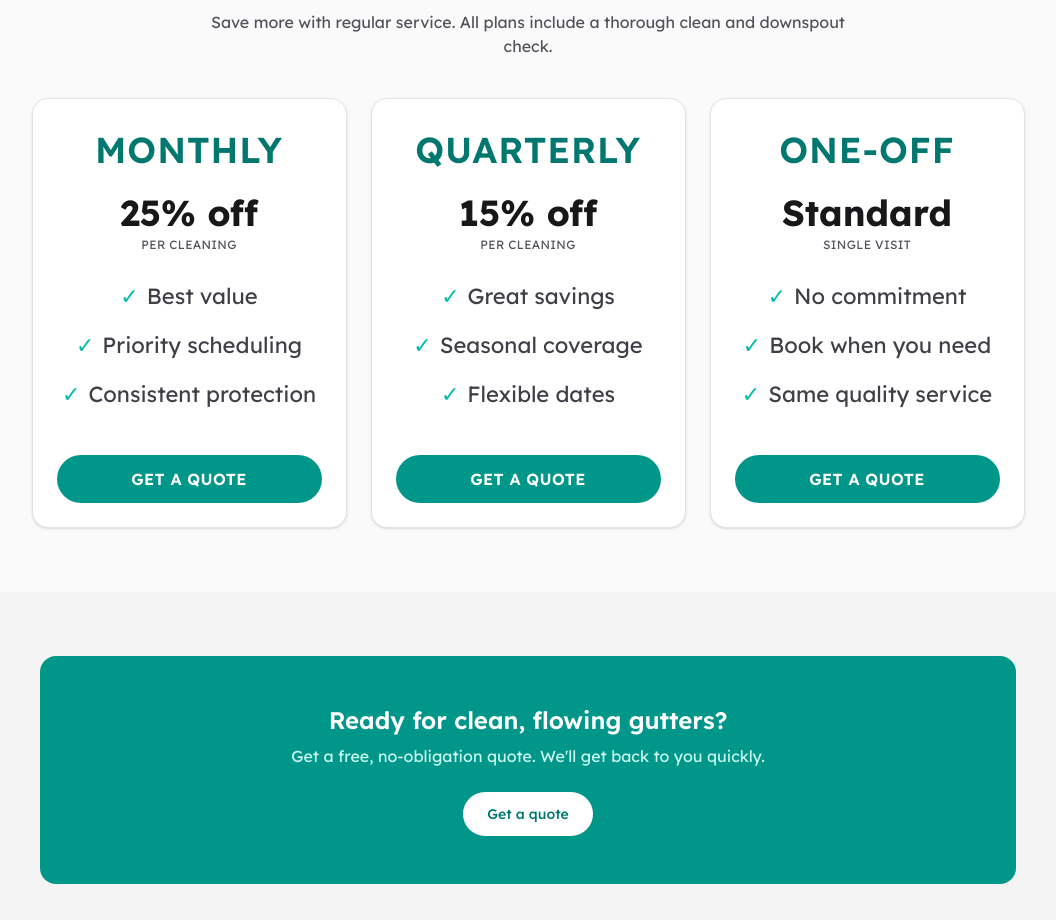
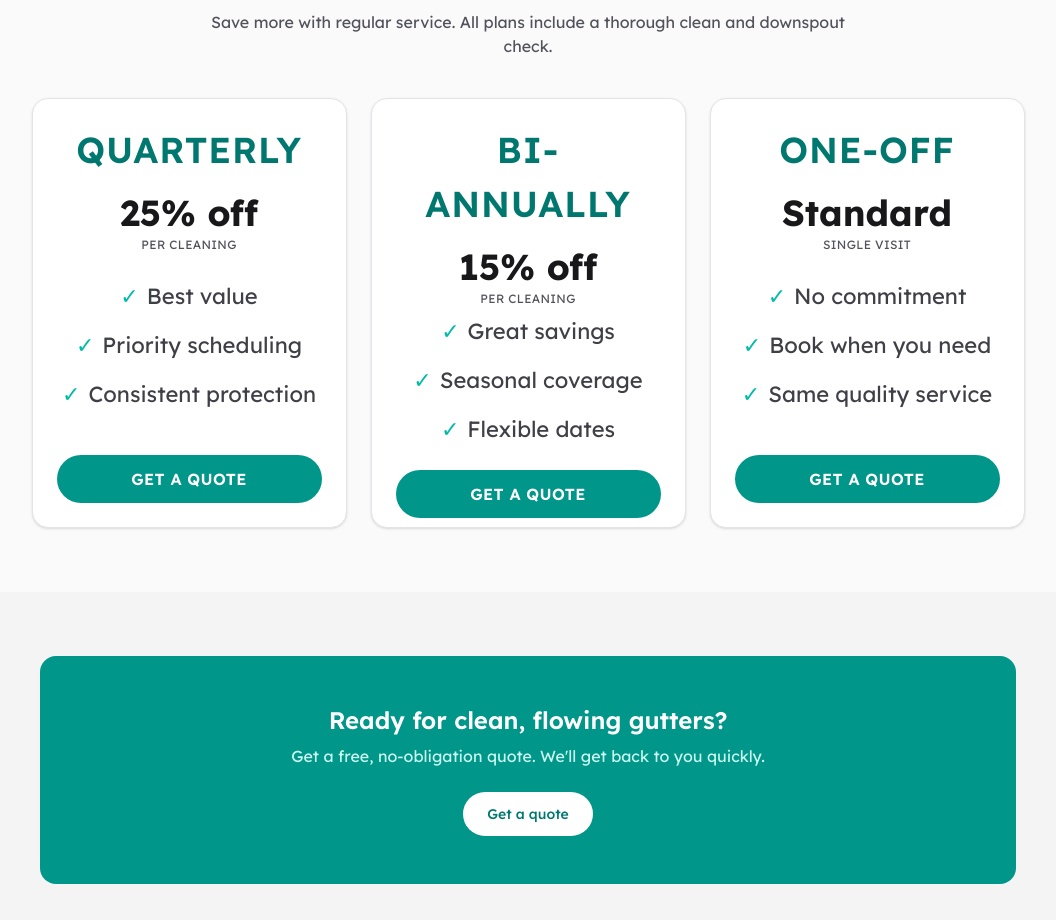
Before and after one commit to wenma843-byte/gutter-cleaning, a Next.js app: page / in a window 1280 px wide. Shown: the part 1336-2256 px from the top of the page, without its empty margins (112-1168 px from the left). Built offline with nearby package versions, Linux system fonts and the light colour scheme.

Commit message:
change the plans on the web

```diff
--- a/src/app/page.js
+++ b/src/app/page.js
@@ -143,7 +143,7 @@ export default function Home() {
           </p>
           <div className="mt-10 flex flex-wrap justify-center gap-6">
             <div className="flex h-[430px] w-[315px] flex-col rounded-2xl border border-zinc-200 bg-white p-6 shadow-sm transition-all duration-200 hover:-translate-y-1 hover:border-teal-500 hover:shadow-md">
-              <h3 className="text-center text-[36px] font-semibold uppercase tracking-wide text-teal-700">Monthly</h3>
+              <h3 className="text-center text-[36px] font-semibold uppercase tracking-wide text-teal-700">Quarterly</h3>
               <p className="mt-4 text-center text-4xl font-bold text-zinc-900">25% off</p>
               <p className="mt-1 text-center text-xs uppercase tracking-wide text-zinc-600">per cleaning</p>
               <ul className="mt-2 flex flex-1 flex-col items-center justify-center space-y-4 text-[22px] text-zinc-700">
@@ -165,7 +165,7 @@ export default function Home() {
               </Link>
             </div>
             <div className="flex h-[430px] w-[315px] flex-col rounded-2xl border border-zinc-200 bg-white p-6 shadow-sm transition-all duration-200 hover:-translate-y-1 hover:border-teal-500 hover:shadow-md">
-              <h3 className="text-center text-[36px] font-semibold uppercase tracking-wide text-teal-700">Quarterly</h3>
+              <h3 className="text-center text-[36px] font-semibold uppercase tracking-wide text-teal-700">Bi-Annually</h3>
               <p className="mt-4 text-center text-4xl font-bold text-zinc-900">15% off</p>
               <p className="mt-1 text-center text-xs uppercase tracking-wide text-zinc-600">per cleaning</p>
               <ul className="mt-2 flex flex-1 flex-col items-center justify-center space-y-4 text-[22px] text-zinc-700">
```
